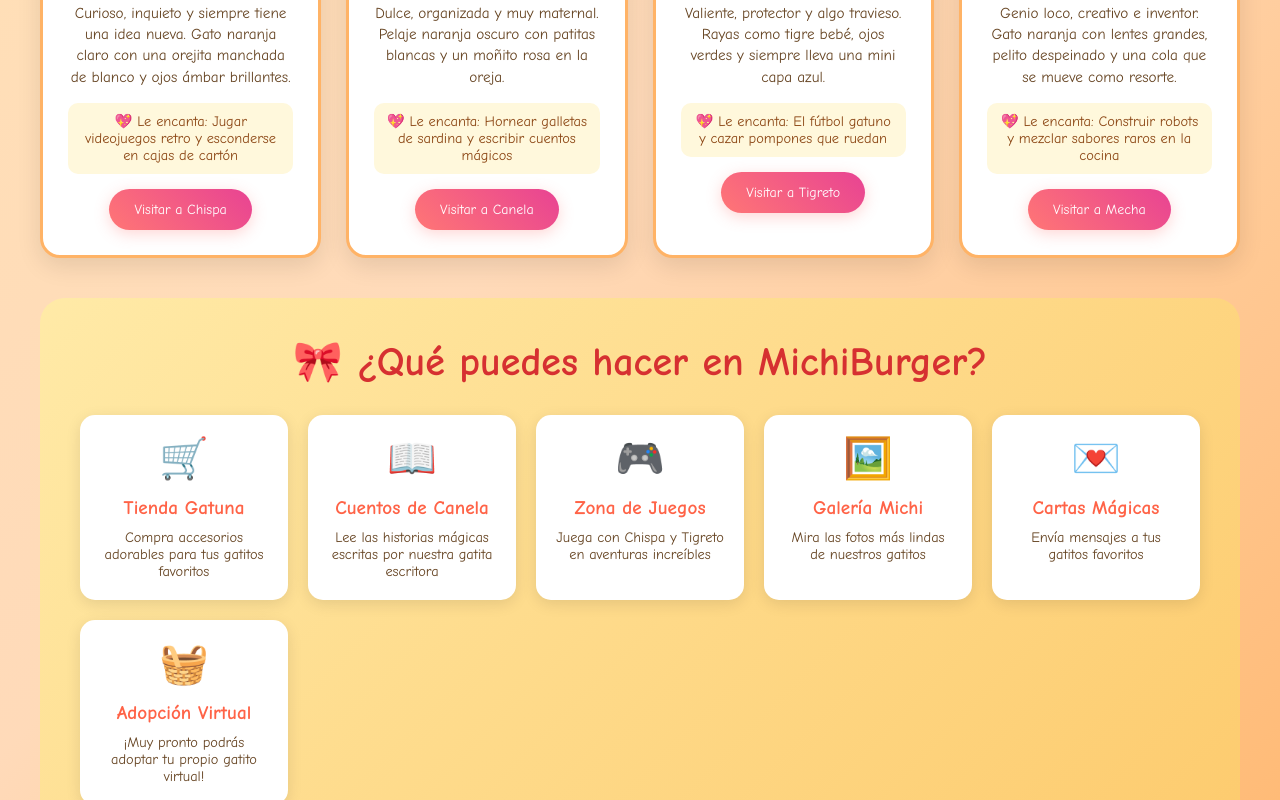
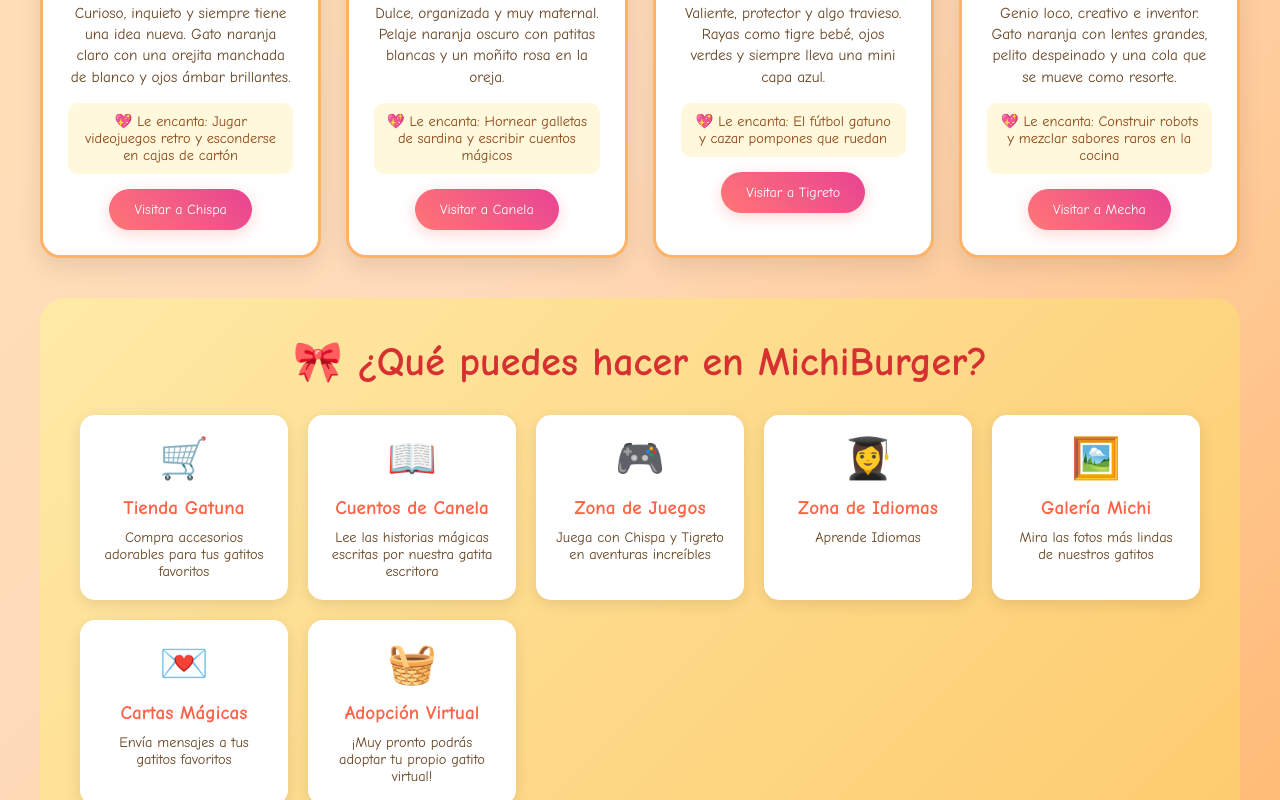
Before and after one commit to infor-land/michiburger, a plain HTML site: page index.html in a window 1280 px wide. Shown: the part 911-1711 px from the top of the page. Drawn offline with Linux system fonts and the light colour scheme.

Commit message:
Update index.html

```diff
--- a/index.html
+++ b/index.html
@@ -484,6 +484,10 @@
             <div class="nav-icon">🎮</div>
             <span>Juegos</span>
         </a>
+        <a href="https://zero4michilearn.onrender.com/" class="nav-item">
+            <div class="nav-icon">👩‍🎓</div>
+            <span>Aprende</span>
+        </a>
         <a href="#" class="nav-item">
             <div class="nav-icon">🖼️</div>
             <span>Galería</span>
@@ -617,6 +621,12 @@
                         <div class="activity-description">Juega con Chispa y Tigreto en aventuras increíbles</div>
                     </div>
 
+                    <div class="activity-item" onclick="visita('learn')">
+                        <div class="activity-icon">👩‍🎓</div>
+                        <div class="activity-title">Zona de Idiomas</div>
+                        <div class="activity-description">Aprende Idiomas</div>
+                    </div>
+
                     <div class="activity-item" onclick="goToActivity('galeria')">
                         <div class="activity-icon">🖼️</div>
                         <div class="activity-title">Galería Michi</div>
@@ -682,6 +692,8 @@ function visitCharacter(character) {
 function visita(character) {
     if (character.toLowerCase() === "juegos") {
         window.location.href = "./juegos/001/index.html";
+    } else if (character.toLowerCase() === "learn") {
+        window.location.href = "https://zero4michilearn.onrender.com/"; // Cambia la ruta según tu estructura de directorios
     } else {
         alert(`¡Visitando la página de ${character.charAt(0).toUpperCase() + character.slice(1)}! 🐱✨`);
         //window.location.href = `${character.toLowerCase()}.html`; // Redirige a la página del personaje ingresado
```
